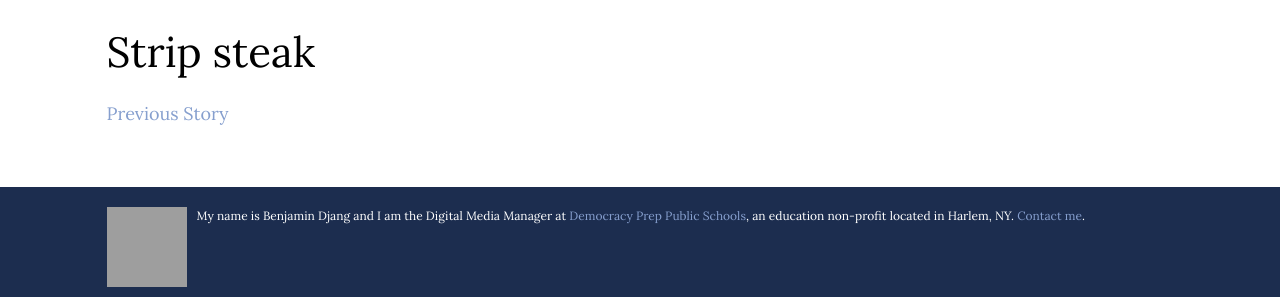
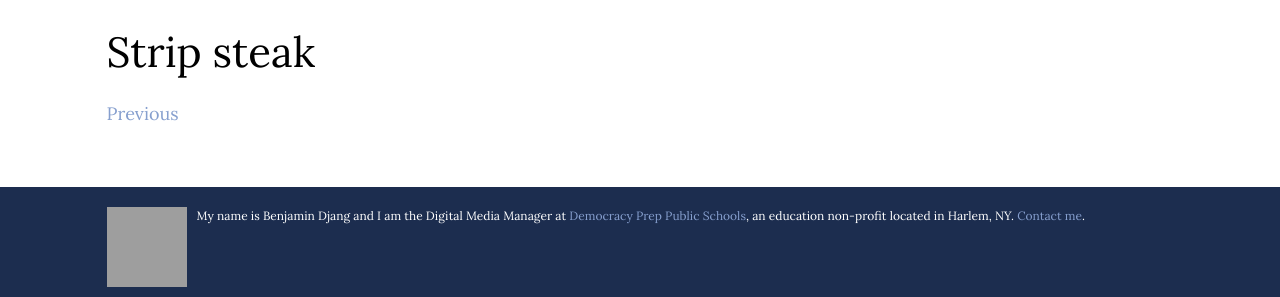
Before and after one commit to bdjang/benjamin-djang, a Jekyll site: the page built from index.html, in a window 1280 px wide. Shown: the part 1413-1710 px from the top of the page. Built offline with Jekyll 4.4.1, drawn with Linux system fonts in a browser that asks for light colours; the list of posts is cut into pages by our own code; grey boxes are pictures that could not be loaded.

Commit message:
Deleted story from next/previous story; added meta description content

```diff
--- a/_includes/head.html
+++ b/_includes/head.html
@@ -2,7 +2,8 @@
     <meta charset="utf-8">
     <meta http-equiv="X-UA-Compatible" content="IE=edge">
     <title>{{ page.title }}</title>
-    <meta name="description" content="">
+    <meta name="description" content="My name is Benjamin Djang and I am a front end web developer located in New York, NY.">
+    <meta name="keywords" content="benjamin, djang, front end developer, New York"
     <meta name="viewport" content="width=device-width, initial-scale=1">
 
     <link rel="SHORTCUT ICON" href="img/bd.ico" />
--- a/index.html
+++ b/index.html
@@ -15,18 +15,18 @@ title: Home
         {{ post.content }}
 
         {% if paginator.next_page %}
-          <p><a href="/page{{ paginator.next_page }}">Previous Story</a>
+          <p><a href="/page{{ paginator.next_page }}">Previous</a>
         {% else %}
-          <p><span class="disabled">Previous Story</span>
+          <p><span class="disabled">Previous</span>
         {% endif %}
         {% if paginator.previous_page %}
         {% if paginator.previous_page == 1 %}
-          | <a href="/">Next Story</a></p>
+          | <a href="/">Next</a></p>
         {% else %}
-         | <a href="/page{{ paginator.previous_page }}">Next Story</a></p>
+         | <a href="/page{{ paginator.previous_page }}">Next</a></p>
         {% endif %}
         {% else %}
-          <span class="disabled">Next Story</span></p>
+          <span class="disabled">Next</span></p>
         {% endif %}
 
       </li>
```
